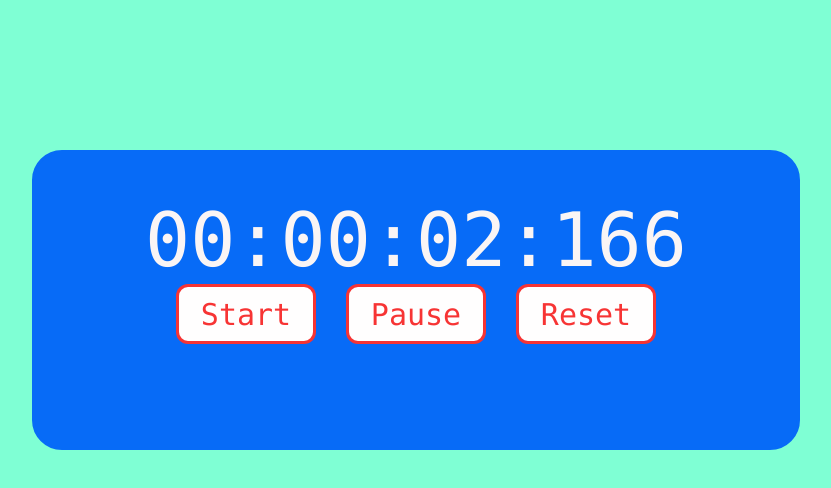
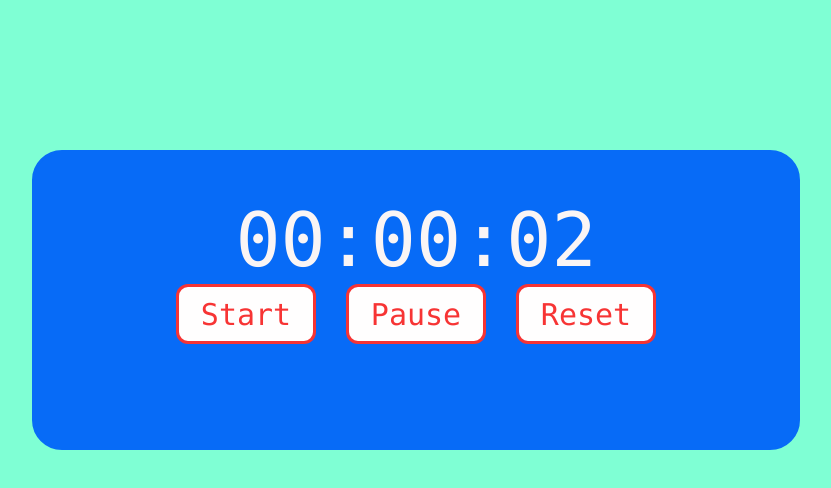
Before and after one commit to betelgeuseandrigel/Reloj-Digital, a plain HTML site: page index.html in a window 1280 px wide. Both pictures are taken after a click on the button "Start". Shown: the whole page, without its empty margins (224-1055 px from the left). Drawn offline with Linux system fonts and the light colour scheme.

Commit message:
mejorando la app

```diff
--- a/app.js
+++ b/app.js
@@ -11,7 +11,6 @@ let intervalId;
 let hrs = 0;
 let mins = 0;
 let secs = 0;
-let milSecs = 0;
 
 startBtn.addEventListener("click", () => {
     if(paused){
@@ -36,14 +35,12 @@ resetBtn.addEventListener("click", () => {
     hrs = 0;
     mins = 0;
     secs = 0;
-    milSecs = 0;
-    timeDisplay.textContent = "00:00:00:00";
+    timeDisplay.textContent = "00:00:00";
 });
 
 function updateTime(){
     elapsedTime = Date.now() - startTime;
 
-    milSecs = Math.floor((elapsedTime / 1000) * 60);
     secs = Math.floor((elapsedTime / 1000) % 60);
     mins = Math.floor((elapsedTime / (1000 * 60)) % 60);
     hrs = Math.floor((elapsedTime / (1000 * 60 * 60)) % 60);
@@ -52,11 +49,10 @@ function updateTime(){
         return (("0") + unit).length > 2 ? unit : "0" + unit;
     }
 
-    milSecs = pad(milSecs);
     secs = pad(secs);
     mins = pad(mins);
     hrs = pad(hrs);
 
-    timeDisplay.textContent = `${hrs}:${mins}:${secs}:${milSecs}`;
+    timeDisplay.textContent = `${hrs}:${mins}:${secs}`;
 
 }
--- a/index.html
+++ b/index.html
@@ -9,7 +9,7 @@
 </head>
 <body class="cuerpo">
     <div id="timeContainer">
-         <div id="timeDisplay">00:00:00:00</div>
+         <div id="timeDisplay">00:00:00</div>
             <div class="btnContainer">
                 <button id="startBtn" class="timerBtn">Start</button>
                 <button id="pauseBtn" class="timerBtn">Pause</button>
```
